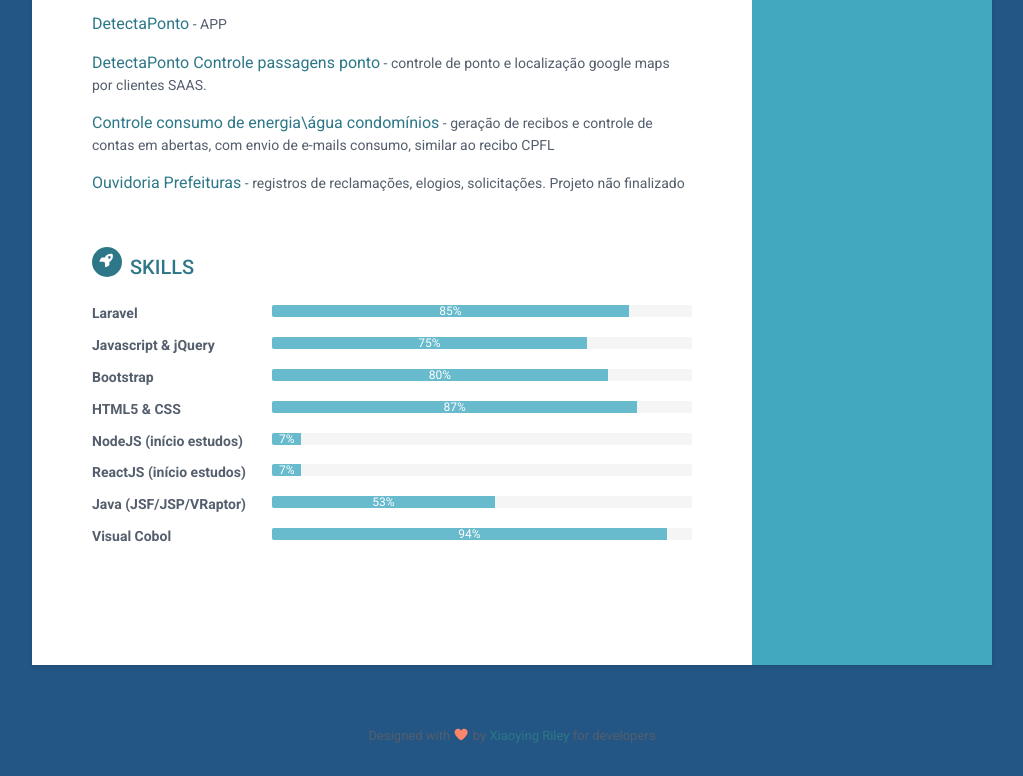
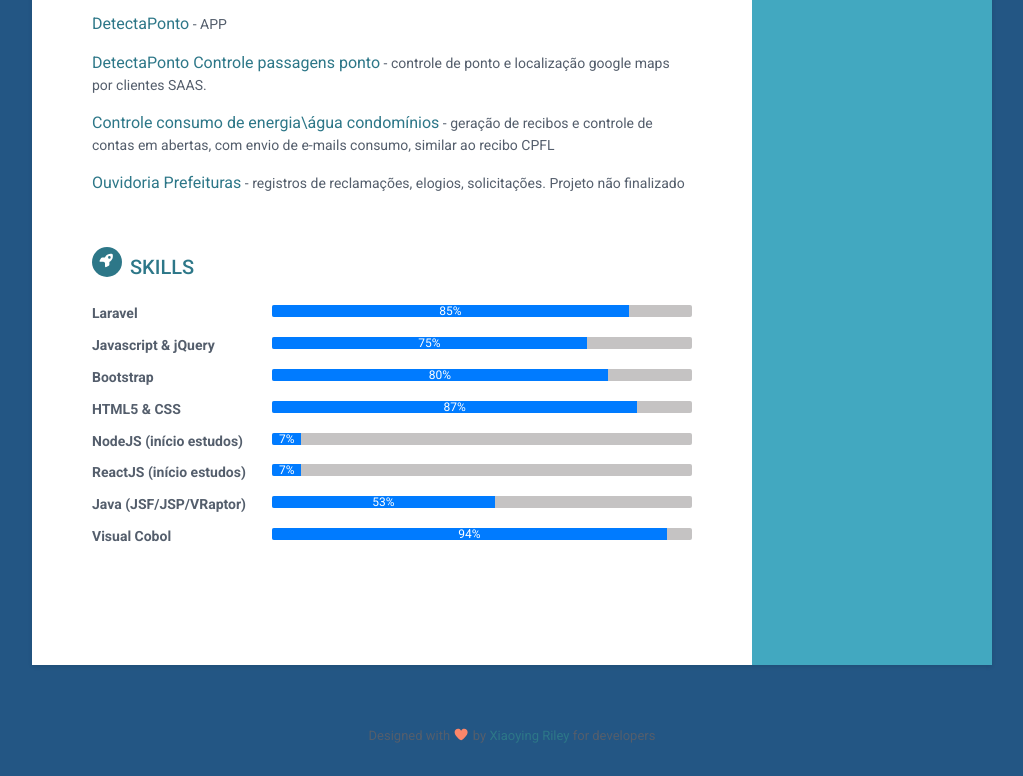
Before and after one commit to lfboaventura/resume, a plain HTML site: page index.html in a window 1280 px wide. Shown: the part 2037-2813 px from the top of the page, without its empty margins (128-1151 px from the left). Drawn offline with Linux system fonts and the light colour scheme.

Commit message:
atualização

```diff
--- a/assets/css/orbit-1.css
+++ b/assets/css/orbit-1.css
@@ -285,7 +285,7 @@ p {
 
 .skillset .level-bar {
   height: 12px;
-  background: #f5f5f5;
+  background: #c5c3c3;
   -webkit-border-radius: 2px;
   -moz-border-radius: 2px;
   -ms-border-radius: 2px;
@@ -297,7 +297,8 @@ p {
 }
 
 .skillset .theme-progress-bar {
-  background: #68bacd;
+  /*background: #68bacd;*/
+  background: #007bff;
 }
 
 .footer {
```
Also changed, not shown: 1 other file.
